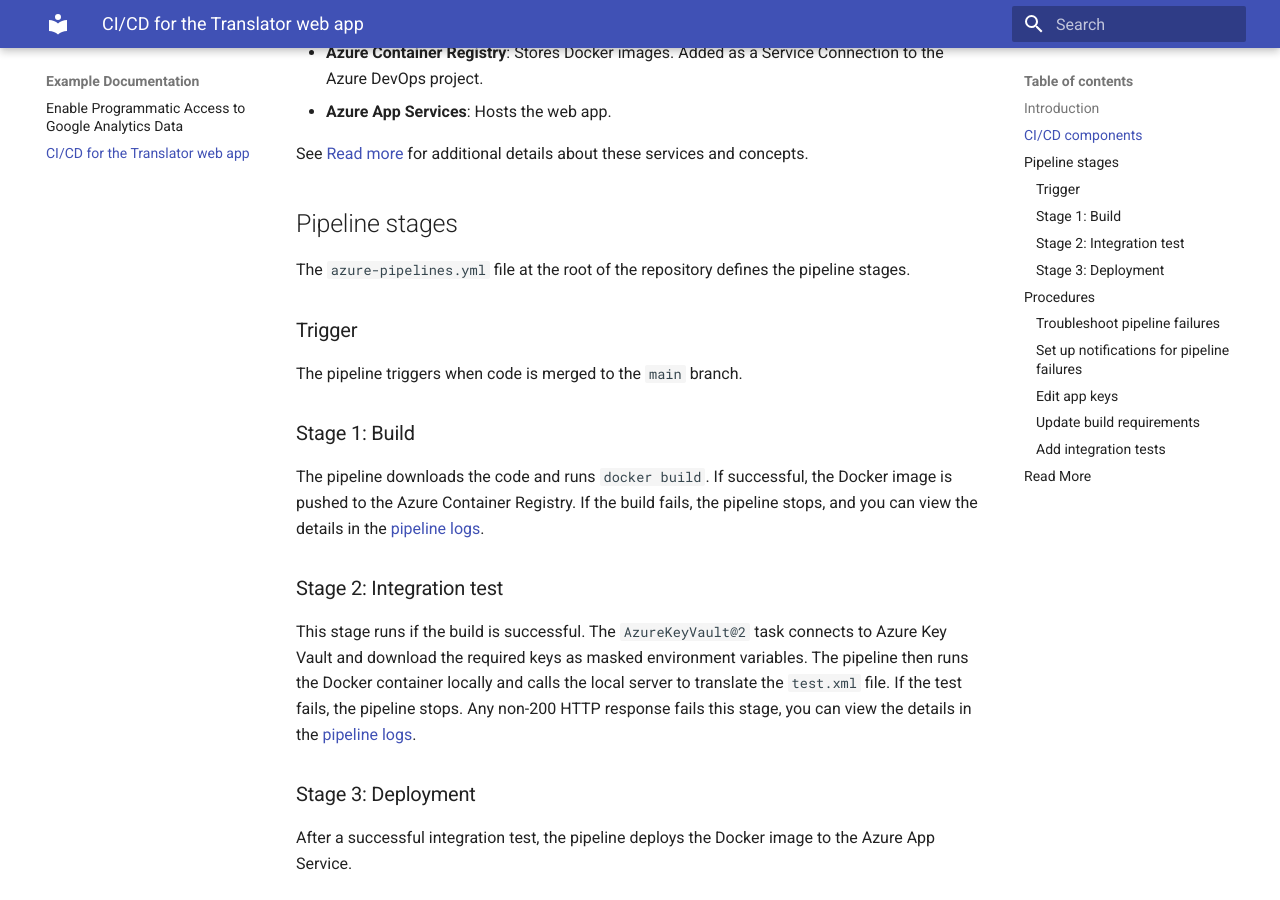
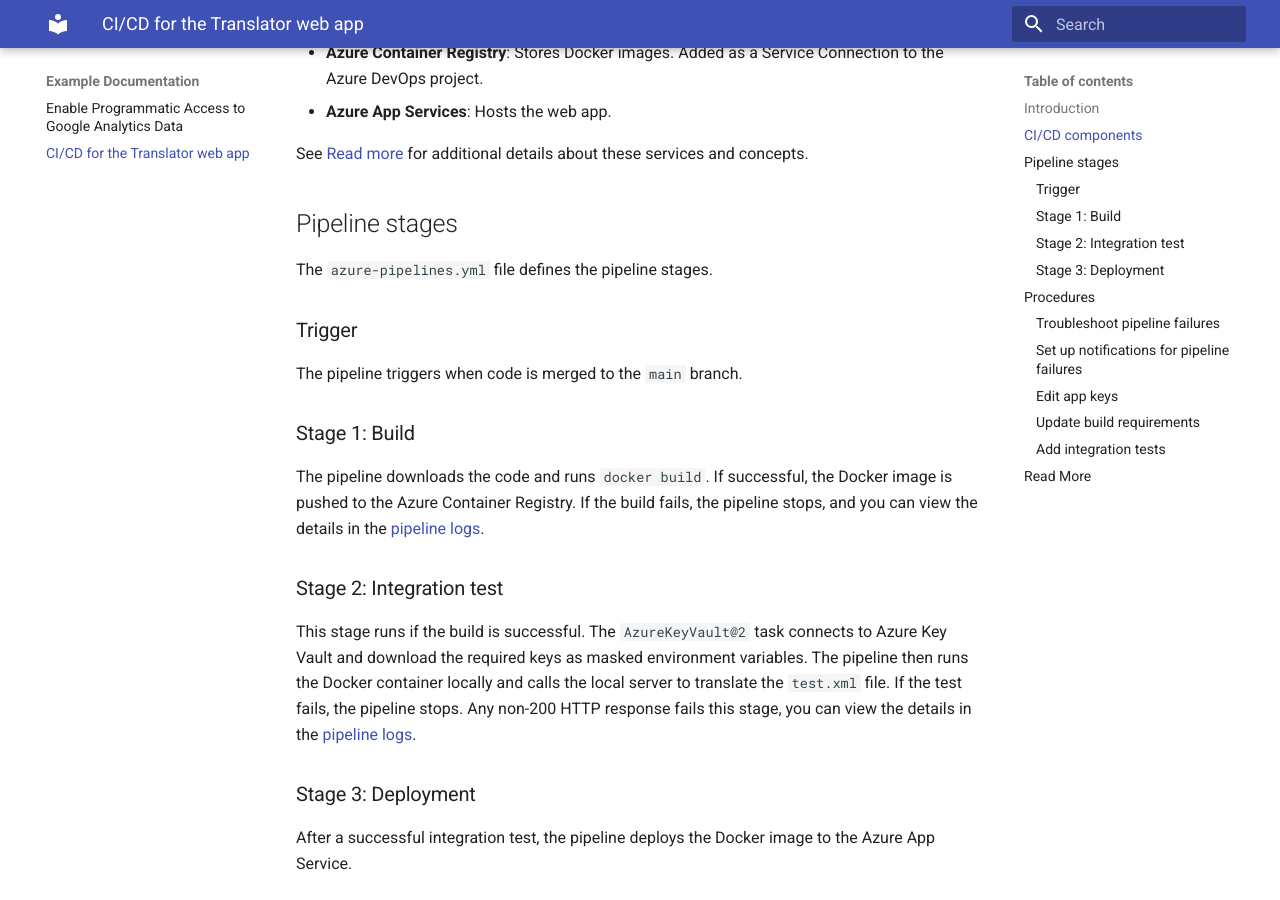
Before and after one commit to SannaBerg/docs-example, an MkDocs documentation site: the page built from docs/webb-app-ci-cd.md, in a window 1280 px wide and 900 px high, scrolled down 696 px. Built offline with MkDocs 1.6.1 and Material for MkDocs 9.7.7, drawn with Linux system fonts in a browser that asks for light colours.

Commit message:
Simplify description of azure-pipelines.yml

```diff
--- a/docs/webb-app-ci-cd.md
+++ b/docs/webb-app-ci-cd.md
@@ -21,7 +21,7 @@
 
 ## Pipeline stages
 
-The `azure-pipelines.yml` file at the root of the repository defines the pipeline stages.
+The `azure-pipelines.yml` file defines the pipeline stages.
 
 ### Trigger
 
```
